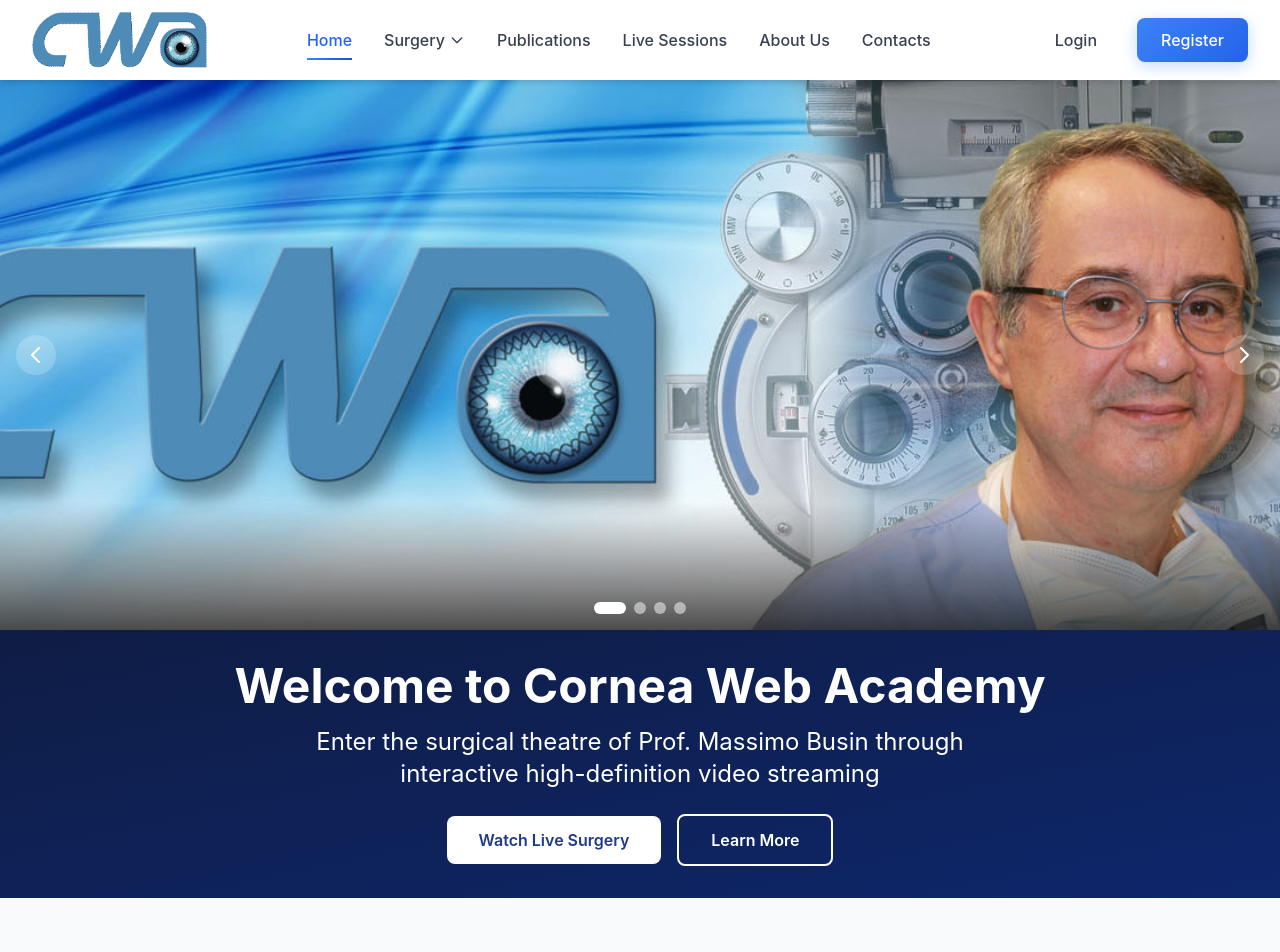
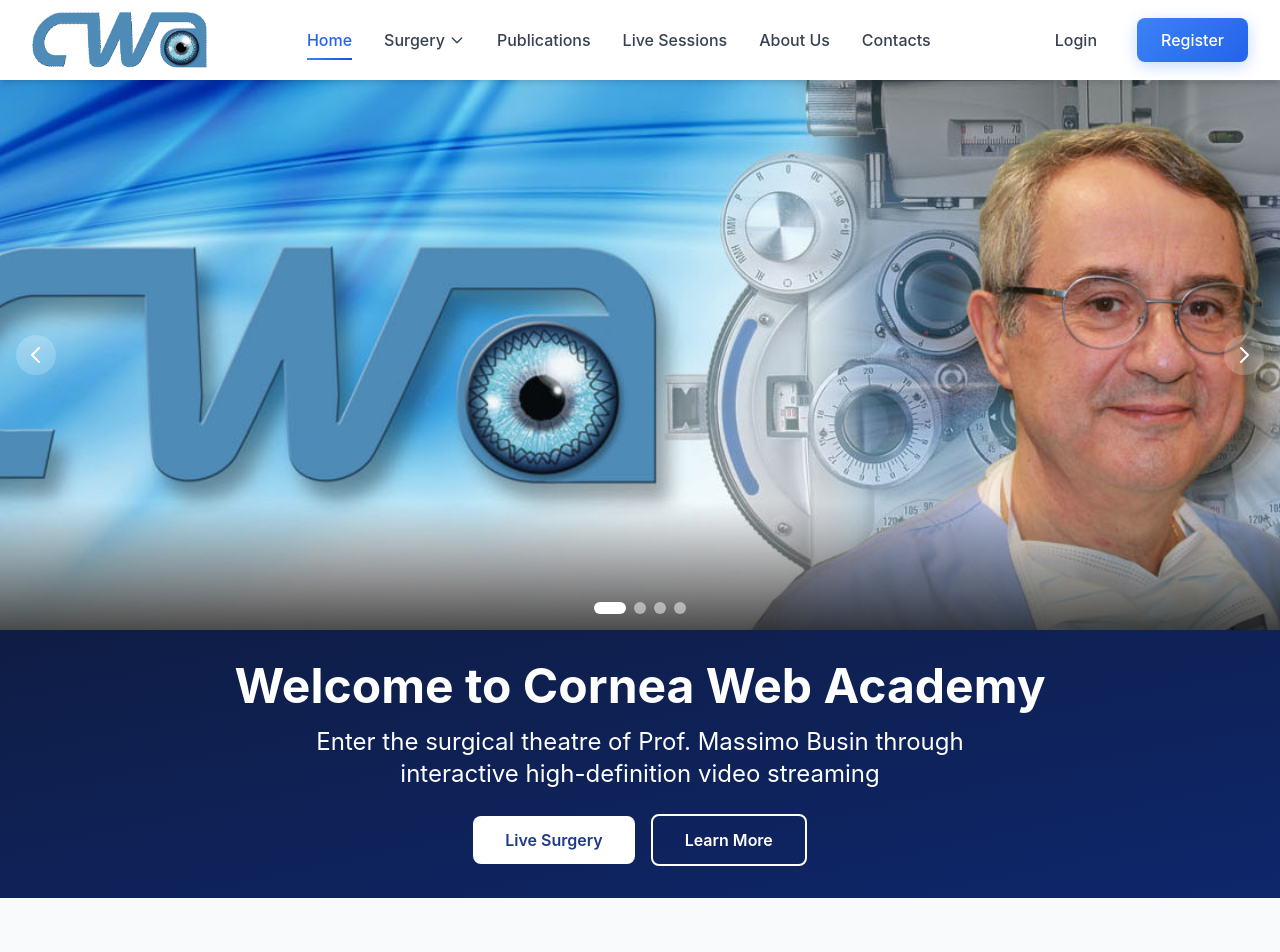
Before and after one commit to Andrea-Taloni/cornea-web-academy, a Vue app: page / in a window 1280 px wide. Shown: the top 952 px of the page. Built offline with nearby package versions, Linux system fonts and the light colour scheme.

Commit message:
file names

```diff
--- a/src/components/home/WelcomeBanner.vue
+++ b/src/components/home/WelcomeBanner.vue
@@ -12,7 +12,7 @@
           <button
             class="bg-white text-blue-900 px-8 py-3 rounded-lg font-semibold hover:bg-gray-100 transition transform hover:scale-105"
           >
-            Watch Live Surgery
+            Live Surgery
           </button>
           <button
             class="border-2 border-white text-white px-8 py-3 rounded-lg font-semibold hover:bg-white hover:text-blue-900 transition"
--- a/src/components/publications/PublicationsList.vue
+++ b/src/components/publications/PublicationsList.vue
@@ -40,7 +40,7 @@
 
 <script setup>
 import { computed } from 'vue'
-import PublicationCard from '@/components/PublicationCard.vue'
+import PublicationCard from '@/components/publications/PublicationCard.vue'
 import PaginationControls from './PageControls.vue'
 
 const props = defineProps({
```
Also changed, not shown: src/components/publications/PublicationCard.vue (renamed from src/components/PublicationCard.vue).
